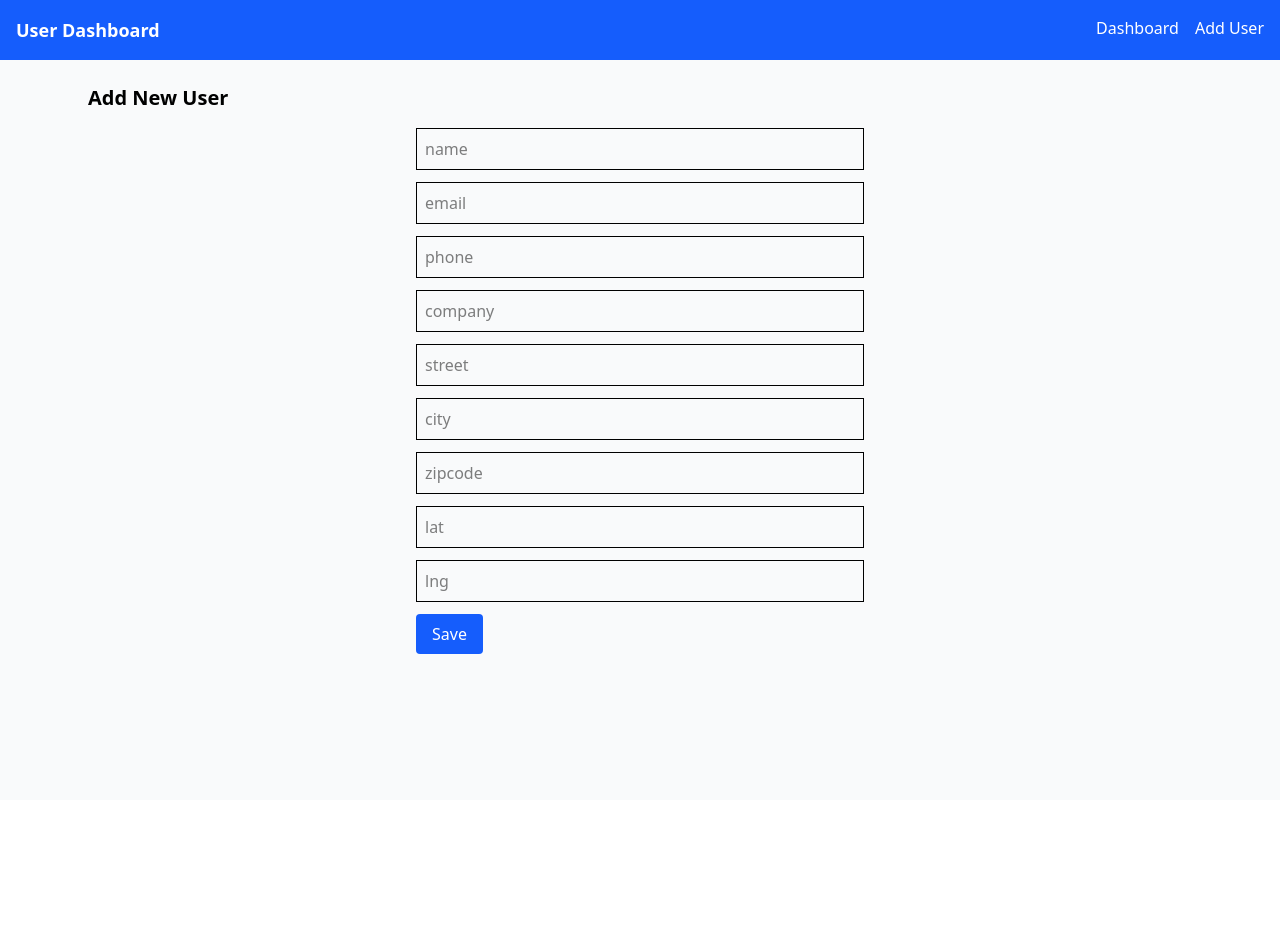
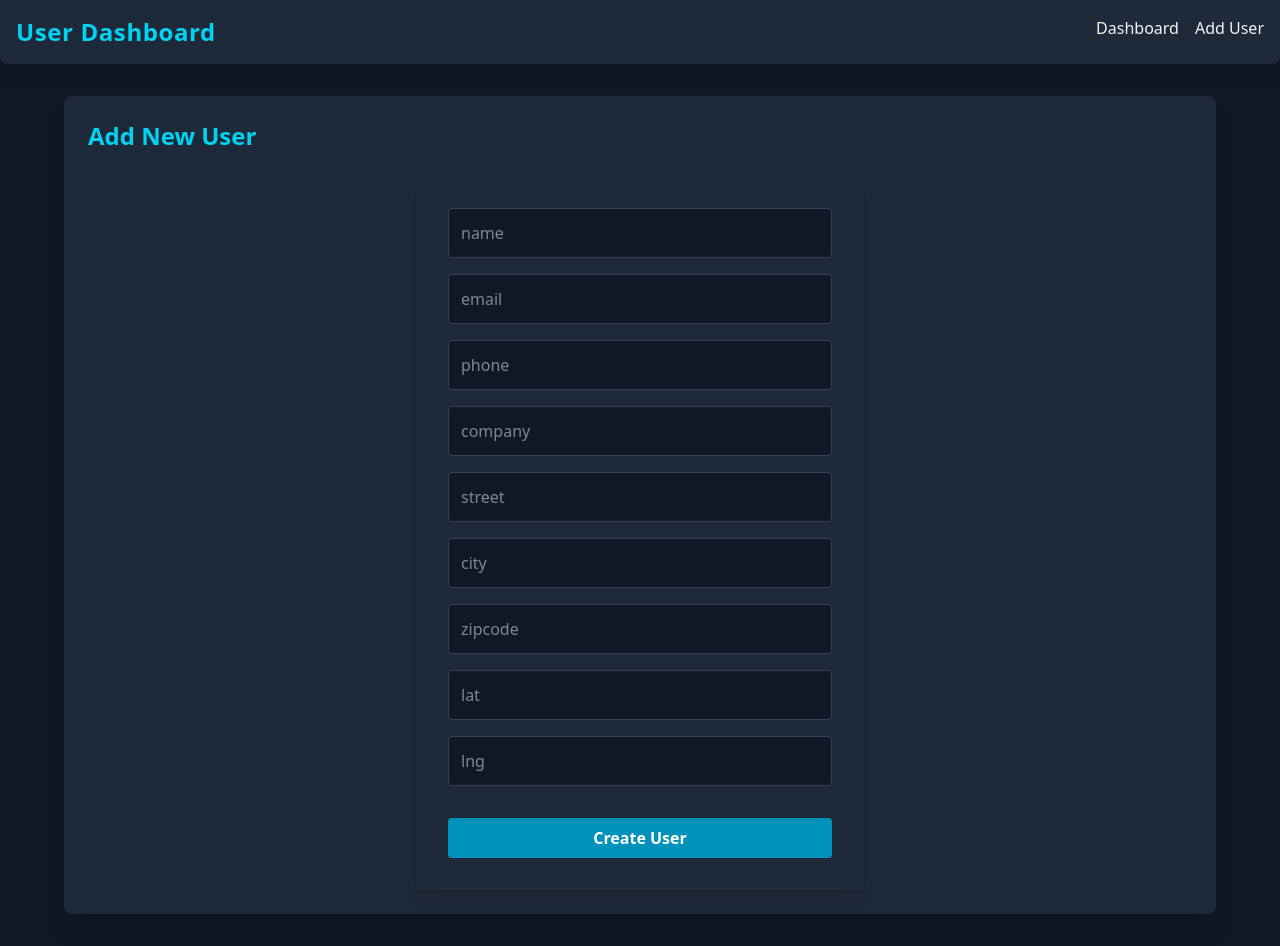
Before and after one commit to Bhanukiran889/user-management, a React (Vite) app in the folder frontend/: page /create in a window 1280 px wide. Before the commit the page ends 800 px from the top, so only its background shows below. Built offline with nearby package versions, Linux system fonts and the light colour scheme.

Commit message:
enhance the ui

```diff
--- a/frontend/src/App.jsx
+++ b/frontend/src/App.jsx
@@ -9,15 +9,14 @@ import './App.css';
 function App() {
   return (
     <Router>
-      <div className="min-h-screen bg-gray-50">
+      <div className="min-h-screen bg-gray-900 text-gray-100 dark">
         <Navbar />
-        <main className="max-w-6xl mx-auto">
+        <main className="max-w-6xl mx-auto py-8">
           <Routes>
             <Route path="/" element={<Dashboard />} />
             <Route path="/create" element={<CreateUser />} />
             <Route path="/edit/:id" element={<EditUser />} />
             <Route path="/users/:id" element={<UserDetails />} />
-
           </Routes>
         </main>
       </div>
--- a/frontend/src/components/Navbar.jsx
+++ b/frontend/src/components/Navbar.jsx
@@ -2,11 +2,11 @@ import { Link } from "react-router-dom";
 
 export default function Navbar() {
   return (
-    <nav className="bg-blue-600 text-white p-4 flex justify-between">
-      <h1 className="font-bold text-lg">User Dashboard</h1>
+    <nav className="bg-gray-800 text-gray-100 p-4 flex justify-between shadow-lg rounded-b-lg">
+      <h1 className="font-bold text-2xl tracking-wide text-cyan-400">User Dashboard</h1>
       <div className="space-x-4">
-        <Link to="/" className="hover:underline">Dashboard</Link>
-        <Link to="/create" className="hover:underline">Add User</Link>
+        <Link to="/" className="hover:text-cyan-400 transition-colors">Dashboard</Link>
+        <Link to="/create" className="hover:text-cyan-400 transition-colors">Add User</Link>
       </div>
     </nav>
   );
--- a/frontend/src/components/UserForm.jsx
+++ b/frontend/src/components/UserForm.jsx
@@ -23,7 +23,7 @@ export default function UserForm({ onSubmit, initialData = {} }) {
   };
 
   return (
-    <form onSubmit={handleSubmit} className="space-y-3 max-w-md mx-auto">
+    <form onSubmit={handleSubmit} className="space-y-4 max-w-md mx-auto bg-gray-800 p-8 rounded-lg shadow-lg">
       {Object.keys(form).map((field) => (
         <div key={field}>
           <input
@@ -33,12 +33,12 @@ export default function UserForm({ onSubmit, initialData = {} }) {
             onChange={handleChange}
             placeholder={field}
             required={["name", "email", "phone"].includes(field)}
-            className="border p-2 w-full"
+            className="border border-gray-700 bg-gray-900 text-gray-100 p-3 w-full rounded focus:outline-none focus:ring-2 focus:ring-cyan-500"
           />
         </div>
       ))}
-      <button type="submit" className="bg-blue-600 text-white px-4 py-2 rounded">
-        Save
+      <button type="submit" className="bg-cyan-600 hover:bg-cyan-500 text-white px-6 py-2 rounded font-semibold transition-colors w-full mt-4">
+        {initialData.id ? "Update User" : "Create User"}
       </button>
     </form>
   );
--- a/frontend/src/pages/CreateUser.jsx
+++ b/frontend/src/pages/CreateUser.jsx
@@ -11,8 +11,8 @@ export default function CreateUser() {
   };
 
   return (
-    <div className="p-6">
-      <h2 className="text-xl font-bold mb-4">Add New User</h2>
+    <div className="p-6 bg-gray-800 rounded-lg shadow-xl">
+      <h2 className="text-2xl font-bold mb-6 text-cyan-400">Add New User</h2>
       <UserForm onSubmit={handleSubmit} />
     </div>
   );
--- a/frontend/src/pages/Dashboard.jsx
+++ b/frontend/src/pages/Dashboard.jsx
@@ -15,32 +15,34 @@ export default function Dashboard() {
   };
 
   return (
-    <div className="p-6">
-      <h2 className="text-xl font-bold mb-4">All Users</h2>
-      <table className="w-full border border-gray-300">
+    <div className="p-6 bg-gray-800 rounded-lg shadow-xl">
+      <h2 className="text-2xl font-bold mb-6 text-cyan-400">All Users</h2>
+      <div className="overflow-x-auto">
+        <table className="w-full border border-gray-700 rounded-lg overflow-hidden">
           <thead>
-          <tr className="bg-gray-100">
-            <th className="p-2 border">Name</th>
-            <th className="p-2 border">Email</th>
-            <th className="p-2 border">Phone</th>
-            <th className="p-2 border">Actions</th>
+            <tr className="bg-gray-700">
+              <th className="p-3 border border-gray-700 text-left">Name</th>
+              <th className="p-3 border border-gray-700 text-left">Email</th>
+              <th className="p-3 border border-gray-700 text-left">Phone</th>
+              <th className="p-3 border border-gray-700 text-left">Actions</th>
             </tr>
           </thead>
           <tbody>
             {users.map(user => (
-            <tr key={user.id} className="border">
-              <td className="p-2 border">{user.name}</td>
-              <td className="p-2 border">{user.email}</td>
-              <td className="p-2 border">{user.phone}</td>
-              <td className="p-2 border space-x-2">
-                <Link to={`/users/${user.id}`} className="text-blue-500">View</Link>
-                <Link to={`/edit/${user.id}`} className="text-green-500">Edit</Link>
-                <button onClick={() => deleteUser(user.id)} className="text-red-500">Delete</button>
+              <tr key={user.id} className="border-b border-gray-700 hover:bg-gray-700 transition-colors">
+                <td className="p-3">{user.name}</td>
+                <td className="p-3">{user.email}</td>
+                <td className="p-3">{user.phone}</td>
+                <td className="p-3 space-x-2">
+                  <Link to={`/users/${user.id}`} className="text-cyan-400 hover:underline">View</Link>
+                  <Link to={`/edit/${user.id}`} className="text-green-400 hover:underline">Edit</Link>
+                  <button onClick={() => deleteUser(user.id)} className="text-red-400 hover:underline">Delete</button>
                 </td>
               </tr>
             ))}
           </tbody>
         </table>
       </div>
+    </div>
   );
 }
--- a/frontend/src/pages/EditUser.jsx
+++ b/frontend/src/pages/EditUser.jsx
@@ -18,8 +18,8 @@ export default function EditUser() {
   };
 
   return (
-    <div className="p-6">
-      <h2 className="text-xl font-bold mb-4">Edit User</h2>
+    <div className="p-6 bg-gray-800 rounded-lg shadow-xl">
+      <h2 className="text-2xl font-bold mb-6 text-cyan-400">Edit User</h2>
       {user && <UserForm onSubmit={handleSubmit} initialData={user} />}
     </div>
   );
--- a/frontend/src/pages/UserDetails.jsx
+++ /dev/null
@@ -1,25 +0,0 @@
-import { useEffect, useState } from "react";
-import { useParams } from "react-router-dom";
-import API from "../api";
-
-export default function UserDetails() {
-  const { id } = useParams();
-  const [user, setUser] = useState(null);
-
-  useEffect(() => {
-    API.get(`/users/${id}`).then(res => setUser(res.data));
-  }, [id]);
-
-  if (!user) return <p className="p-6">Loading...</p>;
-
-  return (
-    <div className="p-6">
-      <h2 className="text-xl font-bold mb-4">{user.name}</h2>
-      <p><strong>Email:</strong> {user.email}</p>
-      <p><strong>Phone:</strong> {user.phone}</p>
-      <p><strong>Company:</strong> {user.company}</p>
-      <p><strong>Address:</strong> {user.street}, {user.city}, {user.zipcode}</p>
-      <p><strong>Geo:</strong> {user.lat}, {user.lng}</p>
-    </div>
-  );
-}
```
Lines whose indentation alone changed are shown as unchanged.
